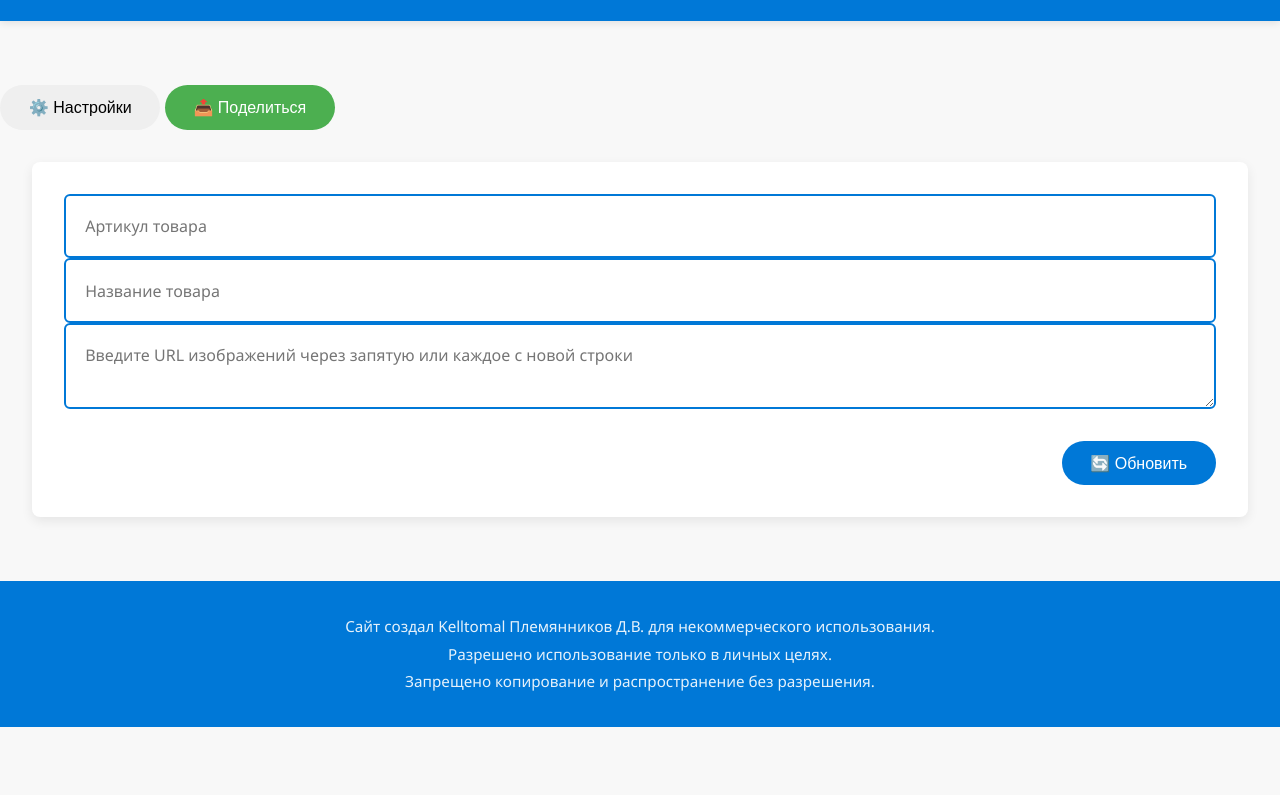
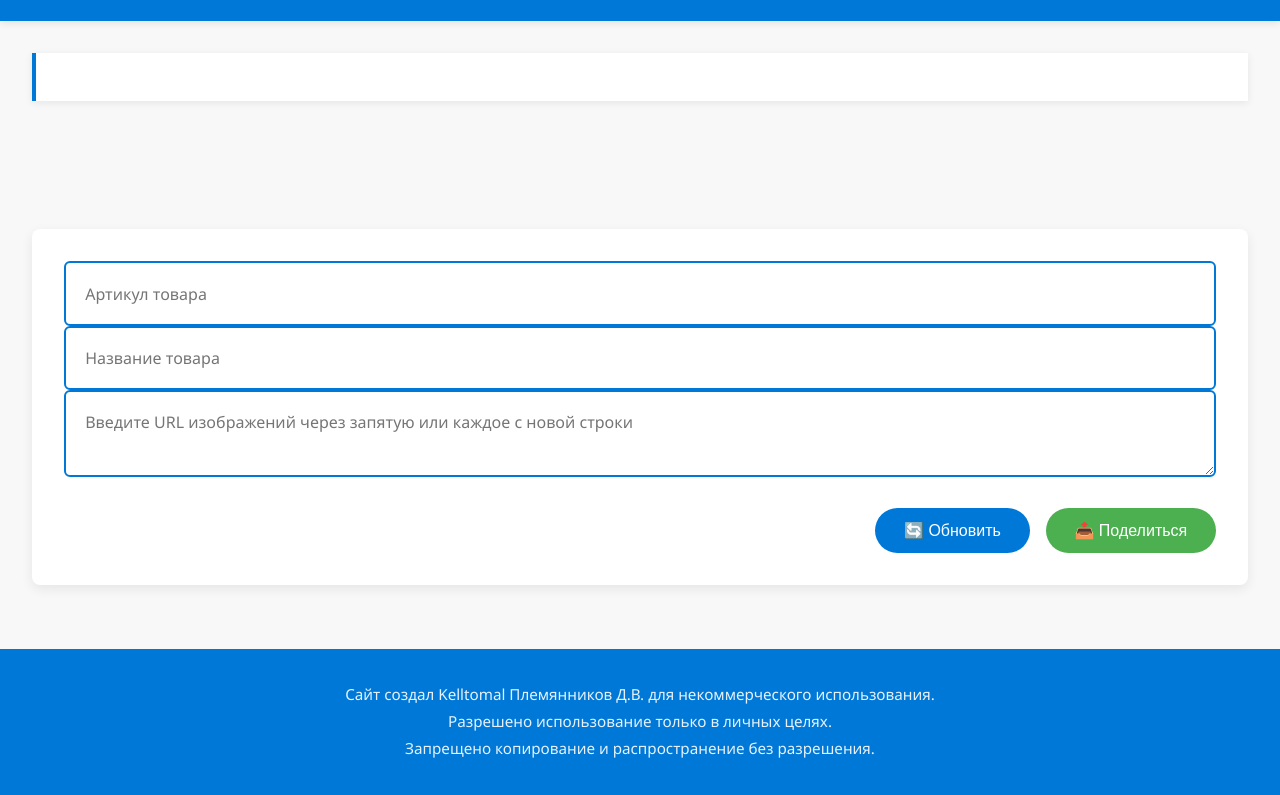
Before and after one commit to Kelltomal/ImagesViewer, a plain HTML site: page index.html in a window 1280 px wide. Shown: the part 88-883 px from the top of the page. Before the commit the page ends 815 px from the top, so only its background shows below. Drawn offline with Linux system fonts and the light colour scheme.

Commit message:
Update index.html

```diff
--- a/index.html
+++ b/index.html
@@ -47,14 +47,6 @@
     </div>
 
     <!-- Controls Panel -->
-    <div class="controls">
-        <button id="toggle-settings" class="metro-button">
-            ⚙️ Настройки
-        </button>
-        <button class="metro-button success" onclick="copyUrl()">
-            📤 Поделиться
-        </button>
-    </div>
     <section class="controls-panel">
         <div class="product-fields">
             <div class="tooltip-container">
@@ -83,6 +75,9 @@
             <button class="metro-button primary" onclick="updateGallery()">
                 🔄 Обновить
             </button>
+            <button class="metro-button success" onclick="copyUrl()">
+                📤 Поделиться
+            </button>
         </div>
     </section>
 
```
